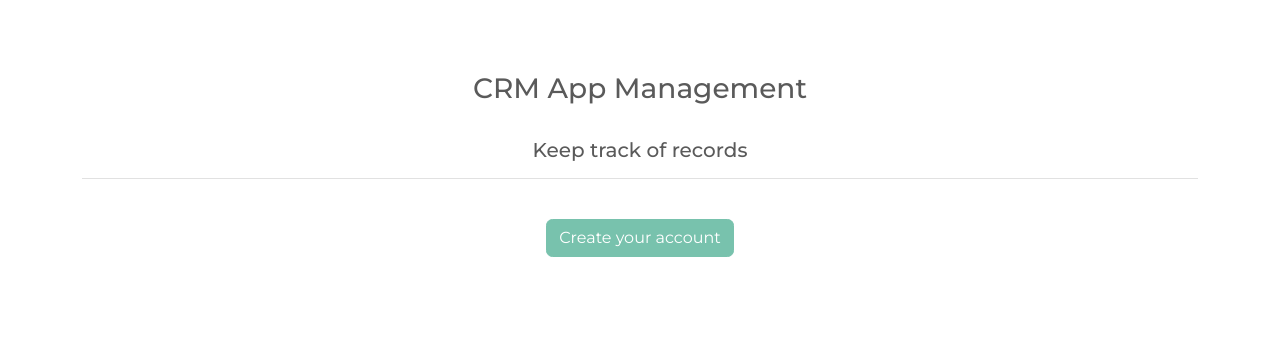
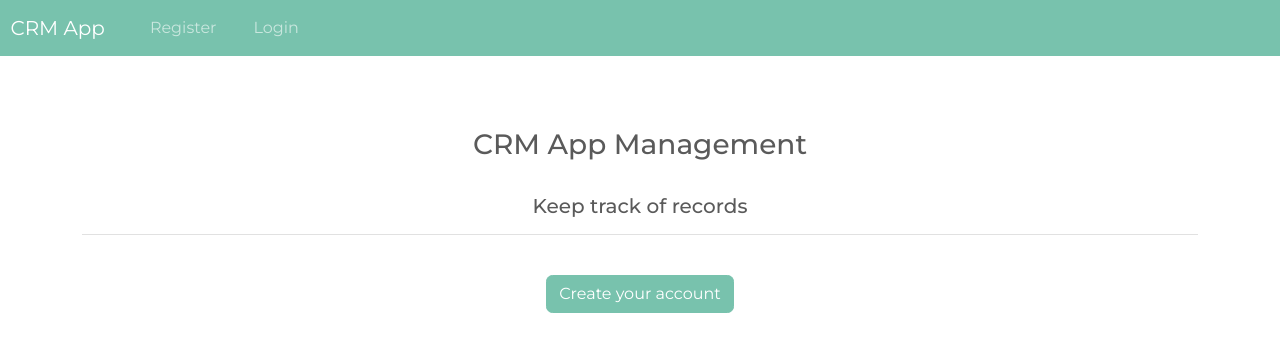
Before and after one commit to ersensarioglu/crmapp, a Django app: page / in a window 1280 px wide. Shown: the top 352 px of the page. Run offline with Django 5.2, Linux system fonts and the light colour scheme.

Commit message:
navbar created

```diff
--- a/website/webapp/templates/webapp/base.html
+++ b/website/webapp/templates/webapp/base.html
@@ -10,7 +10,7 @@
         <link rel="stylesheet" type="text/css" href="{% static 'css/styles.css' %}">
     </head>
     <body>
-        <!-- Create Navbar here -->
+        {% include 'webapp/navbar.html' %}
         <div class="container">
             <br>
             <!-- Notification messages -->
--- a/website/webapp/templates/webapp/index.html
+++ b/website/webapp/templates/webapp/index.html
@@ -10,7 +10,7 @@
         <h5> Keep track of records</h5>
         <hr>
         <br>
-        <a class="btn btn-primary" type="button" href="{% url 'home' %}"> Create your account </a>
+        <a class="btn btn-primary" type="button" href="{% url '' %}"> Create your account </a>
     </div>
 </body>
 {% endblock %}
--- /dev/null
+++ b/website/webapp/templates/webapp/navbar.html
@@ -0,0 +1,79 @@
+
+<nav class="navbar navbar-expand-lg navbar-dark bg-primary justify-content-center">
+
+    <a class="navbar-brand main-heading" href="{% url '' %}">
+
+      &nbsp; CRM App
+
+    </a>
+
+
+    <button
+      class="navbar-toggler"
+      type="button"
+      data-toggle="collapse"
+      data-target="#navbarNavDropdown"
+      aria-controls="navbarNavDropdown"
+      aria-expanded="false"
+      aria-label="Toggle navigation"
+    >
+      <span class="navbar-toggler-icon"></span>
+
+    </button>
+
+
+      <div class="collapse navbar-collapse text-center" id="navbarNavDropdown">
+
+
+        <ul class="navbar-nav mr-auto">
+
+
+          &nbsp;     &nbsp;     &nbsp;
+
+          {% if user.is_authenticated %}
+
+            <li class="nav-item">
+
+              <a class="nav-link" href="{% url '' %}">Dashboard &nbsp; <i class="fa fa-home" aria-hidden="true"></i> </a>
+
+            </li>
+
+
+            &nbsp;     &nbsp;     &nbsp;
+
+
+            <li class="nav-item">
+
+              <a class="nav-link" href="{% url '' %}">Sign out &nbsp; <i class="fa fa-sign-out" aria-hidden="true"></i> </a>
+
+            </li>
+
+
+        </ul>
+
+        {% else %}
+
+        <li class="nav-item">
+
+          <a class="nav-link" href="{% url '' %}"> Register </a>
+
+        </li>
+
+
+        &nbsp;     &nbsp;     &nbsp;
+
+
+        <li class="nav-item">
+
+          <a class="nav-link" href="{% url '' %}">Login</a>
+
+        </li>
+
+
+        {% endif %}
+
+
+      </div>
+
+
+  </nav>
--- a/website/webapp/urls.py
+++ b/website/webapp/urls.py
@@ -2,5 +2,5 @@ from django.urls import path
 from . import views
 
 urlpatterns = [
-    path('', views.home, name="home"),
+    path('', views.home, name=""),
 ]
```
